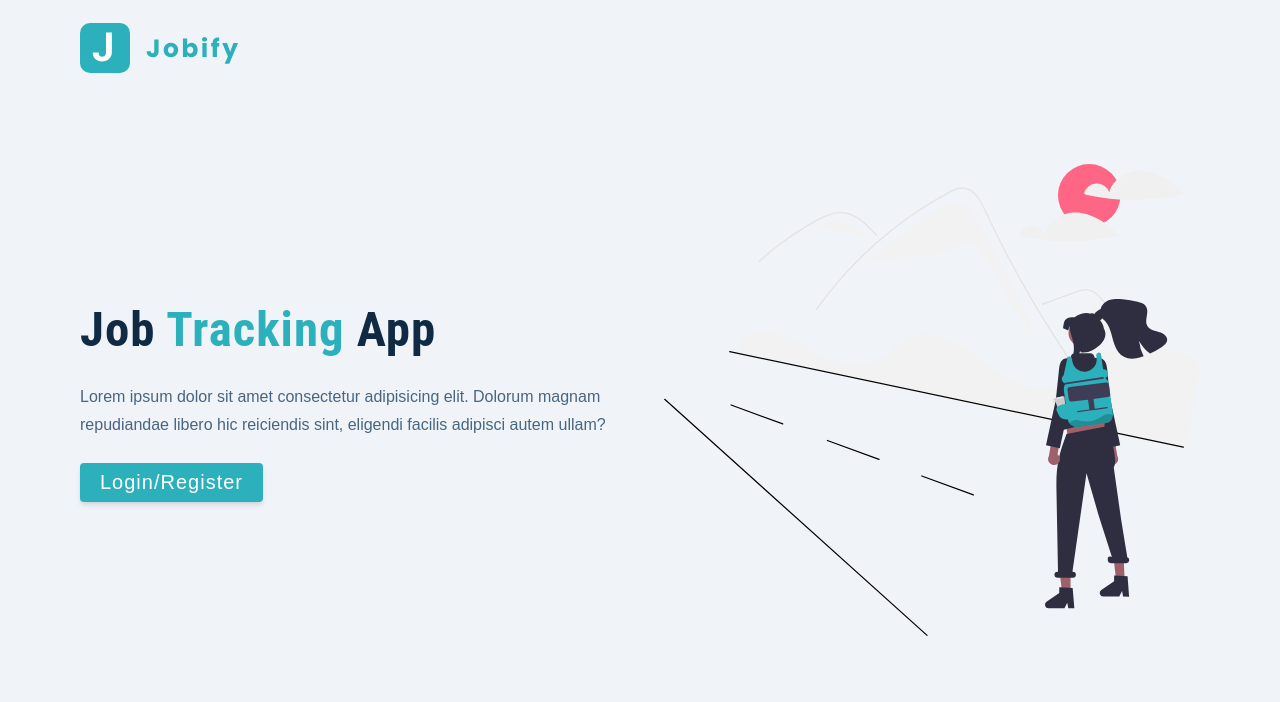
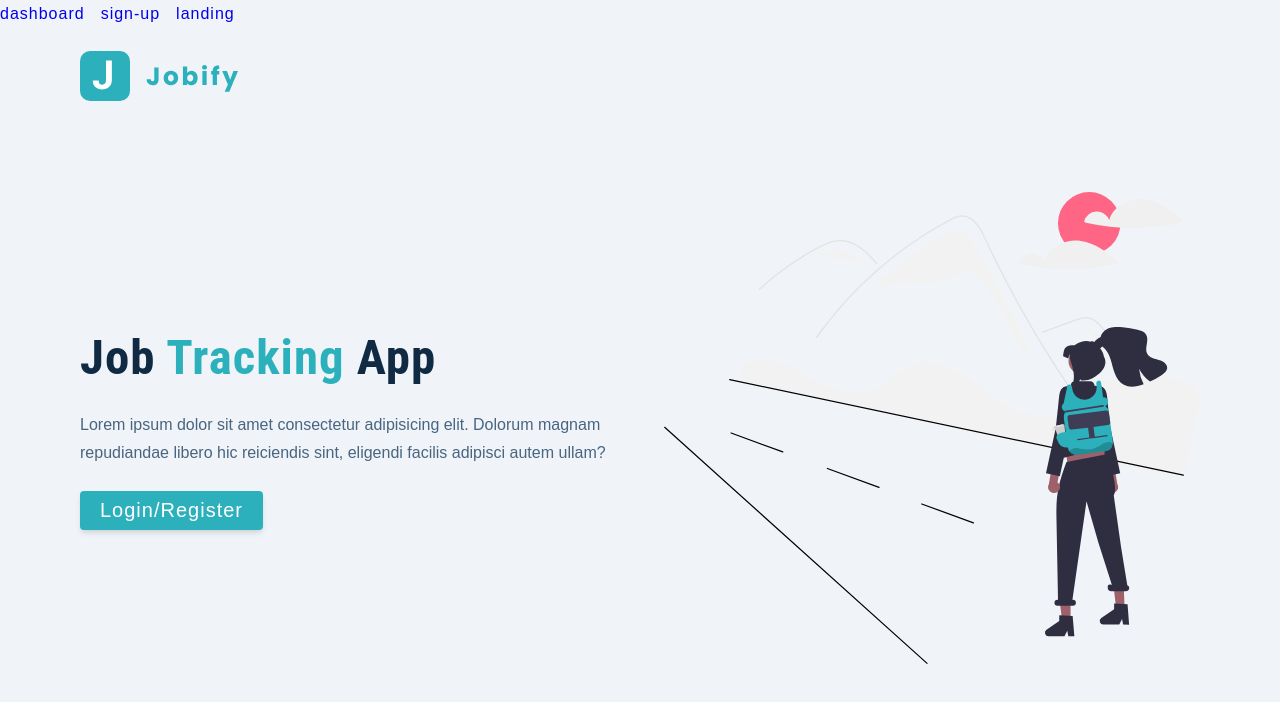
Before and after one commit to romenick-tester/jobify, a React (Create React App) app in the folder client/: page /landing in a window 1280 px wide. Shown: the top 702 px of the page. Built offline with nearby package versions, Linux system fonts and the light colour scheme.

Commit message:
006 CLIENT: implement link router

```diff
--- a/client/src/App.js
+++ b/client/src/App.js
@@ -1,17 +1,31 @@
 import React from "react";
-import { Routes, Route } from "react-router-dom";
+import { Routes, Route, Link } from "react-router-dom";
+import styled from "styled-components";
 import * as Pages from "./pages";
 
 
 const App = () => {
     return (
+        <>
+            <Nav>
+                <Link to="/">dashboard</Link>
+                <Link to="/signup">sign-up</Link>
+                <Link to="/landing">landing</Link>
+            </Nav>
             <Routes>
                 <Route path="/" element={<div>dashboard page</div>} />
                 <Route path="/signup" element={<div>sign-up page</div>} />
                 <Route path="/landing" element={<Pages.LandingPage />} />
                 <Route path="*" element={<div>error page</div>} />
             </Routes>
+        </>
     )
 }
 
+const Nav = styled.nav`
+    >*:not(:last-child) {
+        margin-right: 1rem;
+    }
+`
+
 export default App;
--- a/client/src/pages/Landing/Landing.js
+++ b/client/src/pages/Landing/Landing.js
@@ -1,4 +1,5 @@
 import React from "react";
+import { Link } from "react-router-dom";
 import main from "../../assets/images/main.svg";
 import Wrapper from "../../assets/wrappers/LandingPage";
 import { Logo } from "../../components";
@@ -14,7 +15,7 @@
                 <div className="info">
                     <h1>job <span>tracking</span> app</h1>
                     <p>Lorem ipsum dolor sit amet consectetur adipisicing elit. Dolorum magnam repudiandae libero hic reiciendis sint, eligendi facilis adipisci autem ullam?</p>
-                    <button className="btn btn-hero">Login/Register</button>
+                    <Link to="/signup" className="btn btn-hero">Login/Register</Link>
                 </div>
                 <img src={main} alt="job hunt" className="img main-img" />
             </div>
```
Lines whose indentation alone changed are shown as unchanged.
